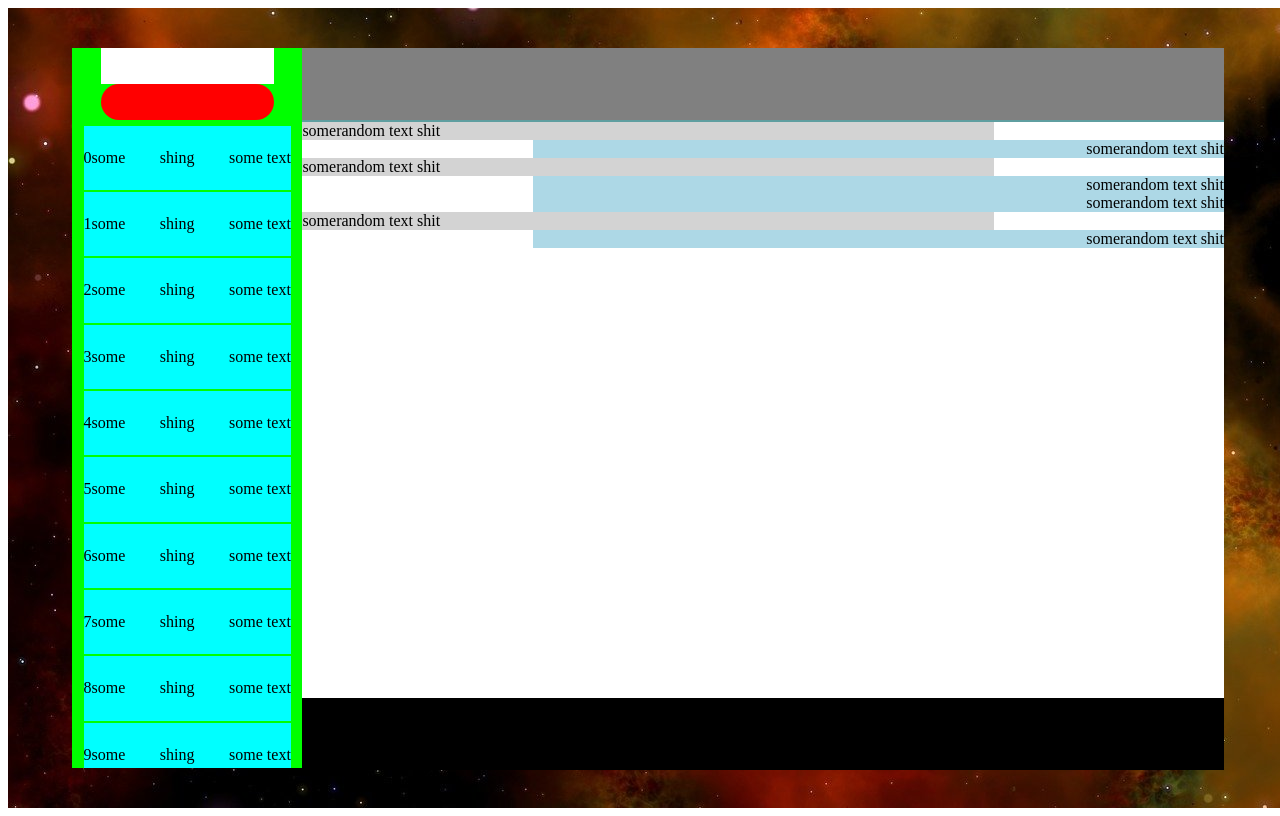
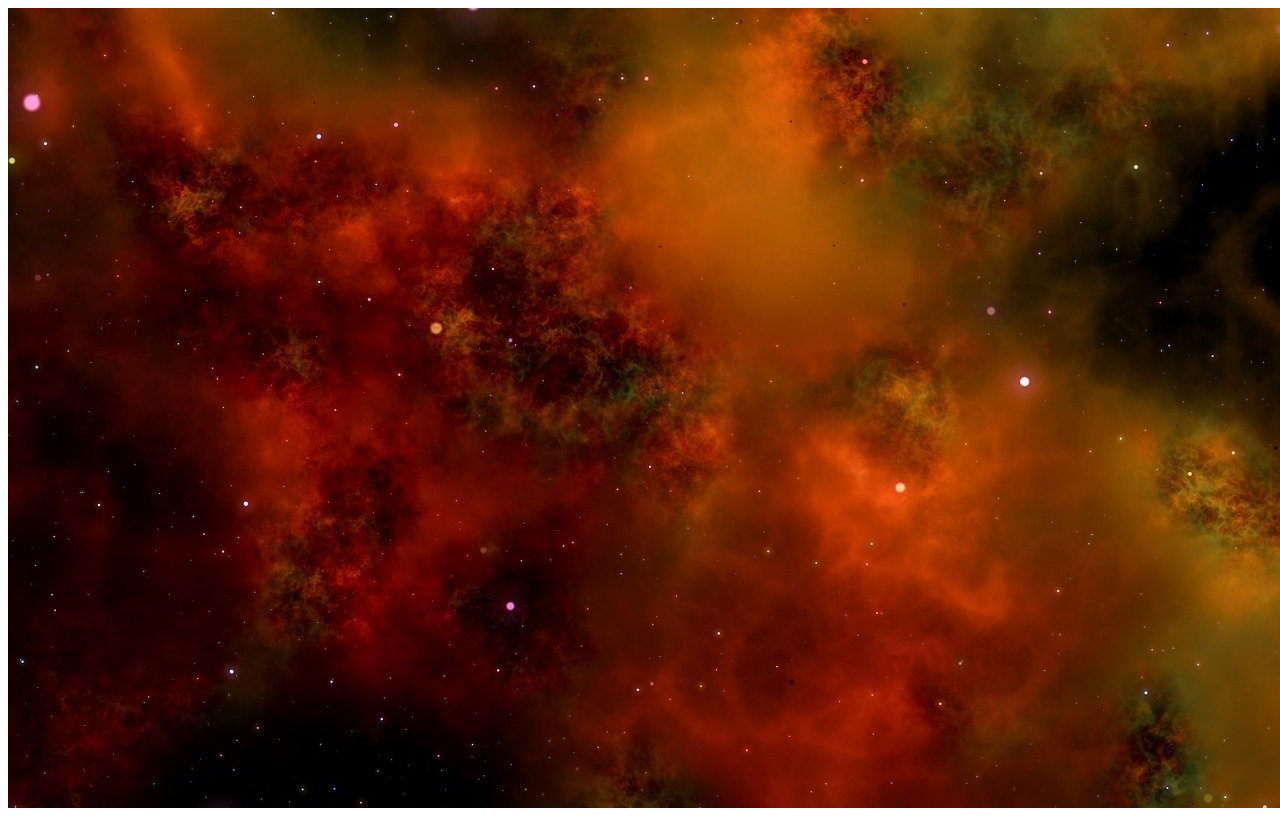
Before and after one commit to he2323/ChatApp, a React (Create React App) app: page /login in a window 1280 px wide. Built offline with nearby package versions, Linux system fonts and the light colour scheme.

Commit message:
organization, icons, routing

```diff
--- a/package.json
+++ b/package.json
@@ -8,6 +8,8 @@
     "@testing-library/user-event": "^12.6.0",
     "react": "^17.0.1",
     "react-dom": "^17.0.1",
+    "react-icons": "^4.1.0",
+    "react-router-dom": "^5.2.0",
     "react-scripts": "4.0.1",
     "styled-components": "^5.2.1",
     "typescript": "^4.1.3",
@@ -41,6 +43,7 @@
   "proxy": "http://localhost:5000",
   "devDependencies": {
     "@types/react": "^17.0.0",
-    "@types/react-dom": "^17.0.0"
+    "@types/react-dom": "^17.0.0",
+    "@types/react-router-dom": "^5.1.6"
   }
 }
--- /dev/null
+++ b/src/App.css
@@ -0,0 +1,3 @@
+.asdasda{
+    text-align: left;
+}
--- a/src/App.tsx
+++ b/src/App.tsx
@@ -1,39 +1,28 @@
 // eslint-disable-next-line
 import { useState, useEffect } from "react";
-import styled from "styled-components";
+import { BrowserRouter as Router, Switch, Route } from "react-router-dom";
 import Chat from "./Containers/Chat";
+import Login from "./Containers/Login";
+import Register from "./Containers/Register";
+
 import Friends from "./Containers/Friends";
-import img from "./images/cosmic.jpg";
-const MainBody = styled.div`
-  display: flex;
-  align-items: center;
-  justify-content: center;
-  background-image: url(${img});
-  width: 100vw;
-  height: 100vh;
-  overflow: hidden;
-`;
-const MainApp = styled.div`
-  display: flex;
-  flex-wrap: wrap;
-  width: 90%;
-  height: 90%;
-`;
-
-
+import { MainBody, MainApp } from "./Styles";
 
 const App = (): JSX.Element => {
+  const [userLogedIn, setUserLogedIn] = useState(false);
   return (
-    <MainBody>
-      <MainApp>
-        <Friends></Friends>
-        <Chat></Chat>
-      </MainApp>
-    </MainBody>
+    <Router>
+      <MainBody>
+        <Switch>
+          <Route path="/login"><Login></Login></Route>
+        </Switch>
+      </MainBody>
+    </Router>
   );
 };
 
 export default App;
+
 // const [currentTime, setCurrentTime] = useState("");
 // const [counter, setCounter] = useState(0);
 
--- a/src/Containers/Chat.tsx
+++ b/src/Containers/Chat.tsx
@@ -1,40 +1,6 @@
-import styled from "styled-components";
+import {ChatMain, ChoosenPerson, ActualChat, Message, MsgHandle} from "../Styles"
 
-const ChatMain = styled.div`
-  width: calc(80vw * 0.9);
-  height: 100%;
-  background-color: brown;
-`;
-const ChoosenPerson = styled.div`
-  width: 100%;
-  height: 10%;
-  background-color: grey;
-  box-shadow: 0px 2px cadetblue;
-  margin-bottom: 2px;
-`;
-const ActualChat = styled.div`
-  width: 100%;
-  min-height: 80%;
-  background-color: white;
-  display: flex;
-  flex-direction: column;
-  overflow-y: auto;
-`;
-const Message = styled.div`
-  width: 75%;
-  max-width: 75%;
-  height: auto;
-  text-align: ${(props: any) => (props.loggedUser ? "right" : "left")};
-  background-color: ${(props: any) =>
-    props.loggedUser ? "lightblue" : "lightgrey"};
-  margin-${(props: any) => (props.loggedUser ? "left" : "right")}: 25%;
-`;
-const MsgHandle = styled.div`
-  width: 100%;
-  height: 10%;
-  background-color: black;
-`;
-const Chat = () => {
+const Chat = (): JSX.Element => {
   return (
     <ChatMain>
       <ChoosenPerson></ChoosenPerson>
--- a/src/Containers/Friends.tsx
+++ b/src/Containers/Friends.tsx
@@ -1,71 +1,8 @@
 import { useState } from "react";
-import styled from "styled-components";
+import {ContactsList, GroupChoose, SearchBar, Constacts, Person} from "../Styles"
 
-const ContactsList = styled.div`
-  display: flex;
-  flex-direction: column;
-  align-items: center;
-  width: calc(20vw * 0.9);
-  height: 100%;
-  background-color: lime;
-`;
-const GroupChoose = styled.div`
-  display: flex;
-  align-items: center;
-  justify-content: center;
-  color: white;
-  font-size: 10px;
-  width calc(15vw*0.9);
-  height: 5%;
-  background-color: white;
-
-`;
-const SearchBar = styled.div`
-  width calc(15vw*0.9);
-  height: 5%;
-  border-radius: 20px;
-  background-color: red;
-`;
-
-const Person = styled.div`
-  display: flex;
-  flex-direction: row;
-  align-items: center;
-  justify-content: space-between;
-  width calc(18vw*0.9);
-  height: 10%;
-  min-height: 10%;
-  background-color: aqua;
-  margin: 1px;
-`;
-const Constacts = styled.div`
-  display: flex;
-  flex-direction: column;
-  align-items: center;
-  width calc(19vw*0.9);
-  height: 90%;
-  margin-top: 5px;
-  max-height: 90%;
-  overflow-y: ${(props: any) => (props.big ? "scroll" : "hidden")};
-  overflow-x: hidden;
-`;
 const Friends = () => {
-    const [persons, setPersons] = useState([
-        1,
-        1,
-        1,
-        1,
-        1,
-        1,
-        11,
-        1,
-        11,
-        1,
-        1,
-        1,
-        1,
-        1,
-      ]);
+    const [persons, setPersons] = useState([]);
   return (
     <ContactsList>
       <GroupChoose></GroupChoose>
--- /dev/null
+++ b/src/Containers/Login.tsx
@@ -0,0 +1,11 @@
+import React from 'react'
+
+const Login = (): JSX.Element => {
+    return (
+        <div>
+
+        </div>
+    )
+}
+
+export default Login
--- /dev/null
+++ b/src/Containers/Register.tsx
@@ -0,0 +1,11 @@
+import React from 'react'
+
+const Register = (): JSX.Element => {
+    return (
+        <div>
+
+        </div>
+    )
+}
+
+export default Register
--- /dev/null
+++ b/src/Styles.tsx
@@ -0,0 +1,101 @@
+import styled from "styled-components";
+import img from "./images/cosmic.jpg";
+
+export const MainBody = styled.div`
+  display: flex;
+  align-items: center;
+  justify-content: center;
+  background-image: url(${img});
+  width: 100vw;
+  height: 100vh;
+  overflow: hidden;
+`;
+export const MainApp = styled.div`
+  display: flex;
+  flex-wrap: wrap;
+  width: 90%;
+  height: 90%;
+`;
+
+export const ChatMain = styled.div`
+  width: calc(80vw * 0.9);
+  height: 100%;
+  background-color: brown;
+`;
+export const ChoosenPerson = styled.div`
+  width: 100%;
+  height: 10%;
+  background-color: grey;
+  box-shadow: 0px 2px cadetblue;
+  margin-bottom: 2px;
+`;
+export const ActualChat = styled.div`
+  width: 100%;
+  min-height: 80%;
+  background-color: white;
+  display: flex;
+  flex-direction: column;
+  overflow-y: auto;
+`;
+export const Message = styled.div`
+  width: 75%;
+  max-width: 75%;
+  height: auto;
+  text-align: ${(props: any) => (props.loggedUser ? "right" : "left")};
+  background-color: ${(props: any) =>
+    props.loggedUser ? "lightblue" : "lightgrey"};
+  margin-${(props: any) => (props.loggedUser ? "left" : "right")}: 25%;
+`;
+export const MsgHandle = styled.div`
+  width: 100%;
+  height: 10%;
+  background-color: black;
+`;
+export const ContactsList = styled.div`
+  display: flex;
+  flex-direction: column;
+  align-items: center;
+  width: calc(20vw * 0.9);
+  height: 100%;
+  background-color: lime;
+`;
+export const GroupChoose = styled.div`
+  display: flex;
+  align-items: center;
+  justify-content: center;
+  color: white;
+  font-size: 10px;
+  width calc(15vw*0.9);
+  height: 5%;
+  background-color: white;
+
+`;
+export const SearchBar = styled.div`
+  width calc(15vw*0.9);
+  height: 5%;
+  border-radius: 20px;
+  background-color: red;
+`;
+
+export const Person = styled.div`
+  display: flex;
+  flex-direction: row;
+  align-items: center;
+  justify-content: space-between;
+  width calc(18vw*0.9);
+  height: 10%;
+  min-height: 10%;
+  background-color: aqua;
+  margin: 1px;
+`;
+export const Constacts = styled.div`
+  display: flex;
+  flex-direction: column;
+  align-items: center;
+  width calc(19vw*0.9);
+  height: 90%;
+  margin-top: 5px;
+  max-height: 90%;
+  overflow-y: ${(props: any) => (props.big ? "scroll" : "hidden")};
+  overflow-x: hidden;
+`;
```
Also changed, not shown: 2 other files (tests, documents, lock files or other folders).
